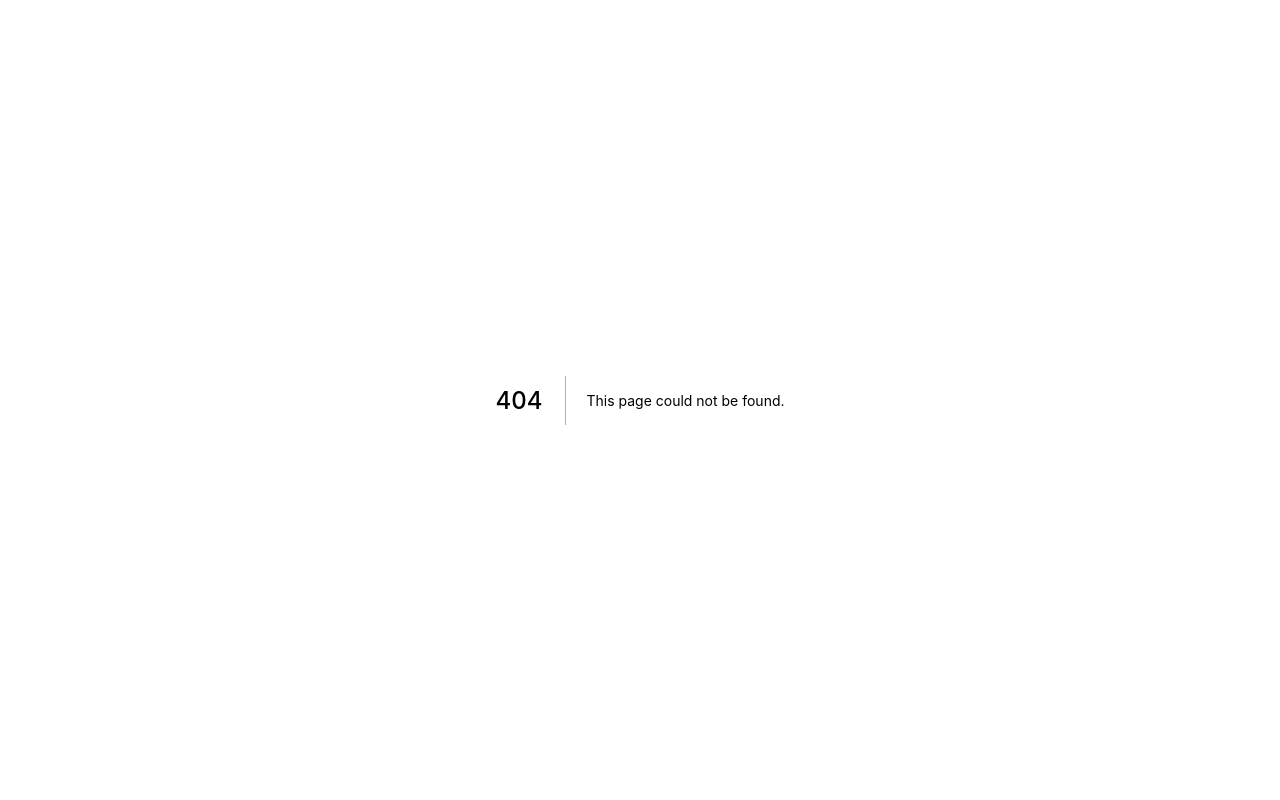
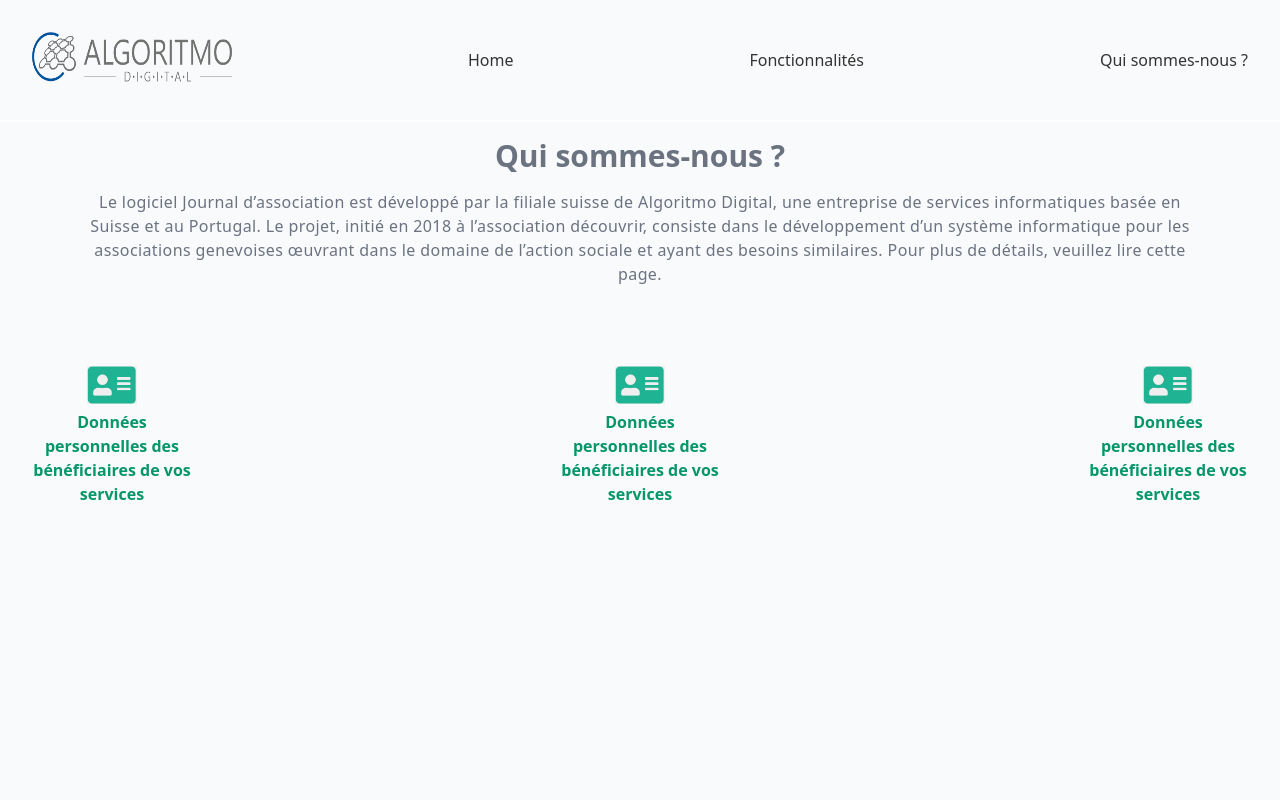
Before and after one commit to Claudio-Lins/algoritmo-digital, a Next.js app: page /qui-sommes-nous in a window 1280 px wide. Before the commit this address had no page. Shown: the top 800 px of the page. Built offline with nearby package versions, Linux system fonts and the light colour scheme.

Commit message:
create page qui-sommes

```diff
--- a/components/nav.js
+++ b/components/nav.js
@@ -3,7 +3,7 @@ import Image from 'next/image'
 
 export default function Nav() {
   return (
-    <nav>
+    <nav className='border-b-2 border-white'>
       <ul className="flex items-center justify-between p-8">
         <li>
         <Image
@@ -28,6 +28,14 @@ export default function Nav() {
             </a>
           </Link>
         </li>
+
+        <li>
+          <Link href="/qui-sommes-nous">
+            <a className="text-blue-500 no-underline text-accent-1 dark:text-blue-300">
+            Qui sommes-nous ?
+            </a>
+          </Link>
+        </li>
       </ul>
     </nav>
   )
--- a/pages/fonctionnalites.js
+++ b/pages/fonctionnalites.js
@@ -4,7 +4,7 @@ import Image from "next/image";
 export default function Fonctionnalites() {
   return (
     <Layout>
-      <div className='container min-h-screen mx-auto bg-gray-50'>
+      <div className='container min-h-screen mx-auto'>
 
         <section>
           <div>
@@ -71,7 +71,7 @@ export default function Fonctionnalites() {
                 <div className='px-16 pt-2 sm:px-6'>
                   <a href="#">
                     <Image
-                      src="/icons/icon-01.png"
+                      src="/icons/icon-04.png"
                       alt="Algoritmo Digital"
                       width={42}
                       height={33}
--- /dev/null
+++ b/pages/qui-sommes-nous.js
@@ -0,0 +1,81 @@
+
+
+import Nav from '../components/nav'
+import Layout from '../components/layout'
+import Image from 'next/image'
+
+export default function QuiSommesNous() {
+    return (
+        <Layout>
+            <div className='container min-h-screen mx-auto bg-gray-50'>
+
+                <section>
+                    <div>
+                        <h1 className="font-extrabold text-3xl text-gray-500 text-center py-4">
+                        Qui sommes-nous ?
+                        </h1>
+                        <p className="font-light text-center text-gray-500 tracking-wide md:px-20">
+                        Le logiciel Journal d’association est développé par la filiale suisse de Algoritmo Digital, une entreprise de services informatiques basée en Suisse et au Portugal. Le projet, initié en 2018 à l’association découvrir, consiste dans le développement d’un système informatique pour les associations genevoises œuvrant dans le domaine de l’action sociale et ayant des besoins similaires. Pour plus de détails, veuillez lire cette page.
+                        </p>
+                    </div>
+                </section>
+
+                <section className='mx-auto my-10'>
+                    <div className="md:flex md:justify-between md:space-x-4 items-center">
+                        <div className='text-center my-10'>
+                            <div className='md:w-56 h-auto mx-auto'>
+                                <div className='px-16 pb-2 sm:px-6'>
+                                    <a href="#">
+                                        <Image
+                                            src="/icons/icon-01.png"
+                                            alt="Algoritmo Digital"
+                                            width={50}
+                                            height={38}
+                                        />
+                                        <h3 className="text-green-600 font-bold">
+                                            Données personnelles des bénéficiaires de vos services
+                                        </h3>
+                                    </a>
+                                </div>
+                            </div>
+                        </div>
+                        <div className='text-center my-10'>
+                            <div className='md:w-56 h-auto mx-auto'>
+                                <div className='px-16 pb-2 sm:px-6'>
+                                    <a href="#">
+                                        <Image
+                                            src="/icons/icon-01.png"
+                                            alt="Algoritmo Digital"
+                                            width={50}
+                                            height={38}
+                                        />
+                                        <h3 className="text-green-600 font-bold">
+                                            Données personnelles des bénéficiaires de vos services
+                                        </h3>
+                                    </a>
+                                </div>
+                            </div>
+                        </div>
+                        <div className='text-center my-10'>
+                            <div className='md:w-56 h-auto mx-auto'>
+                                <div className='px-16 pb-2 sm:px-6'>
+                                    <a href="#">
+                                        <Image
+                                            src="/icons/icon-01.png"
+                                            alt="Algoritmo Digital"
+                                            width={50}
+                                            height={38}
+                                        />
+                                        <h3 className="text-green-600 font-bold">
+                                            Données personnelles des bénéficiaires de vos services
+                                        </h3>
+                                    </a>
+                                </div>
+                            </div>
+                        </div>
+                    </div>
+                </section>
+            </div>
+        </Layout>
+    )
+}
```
